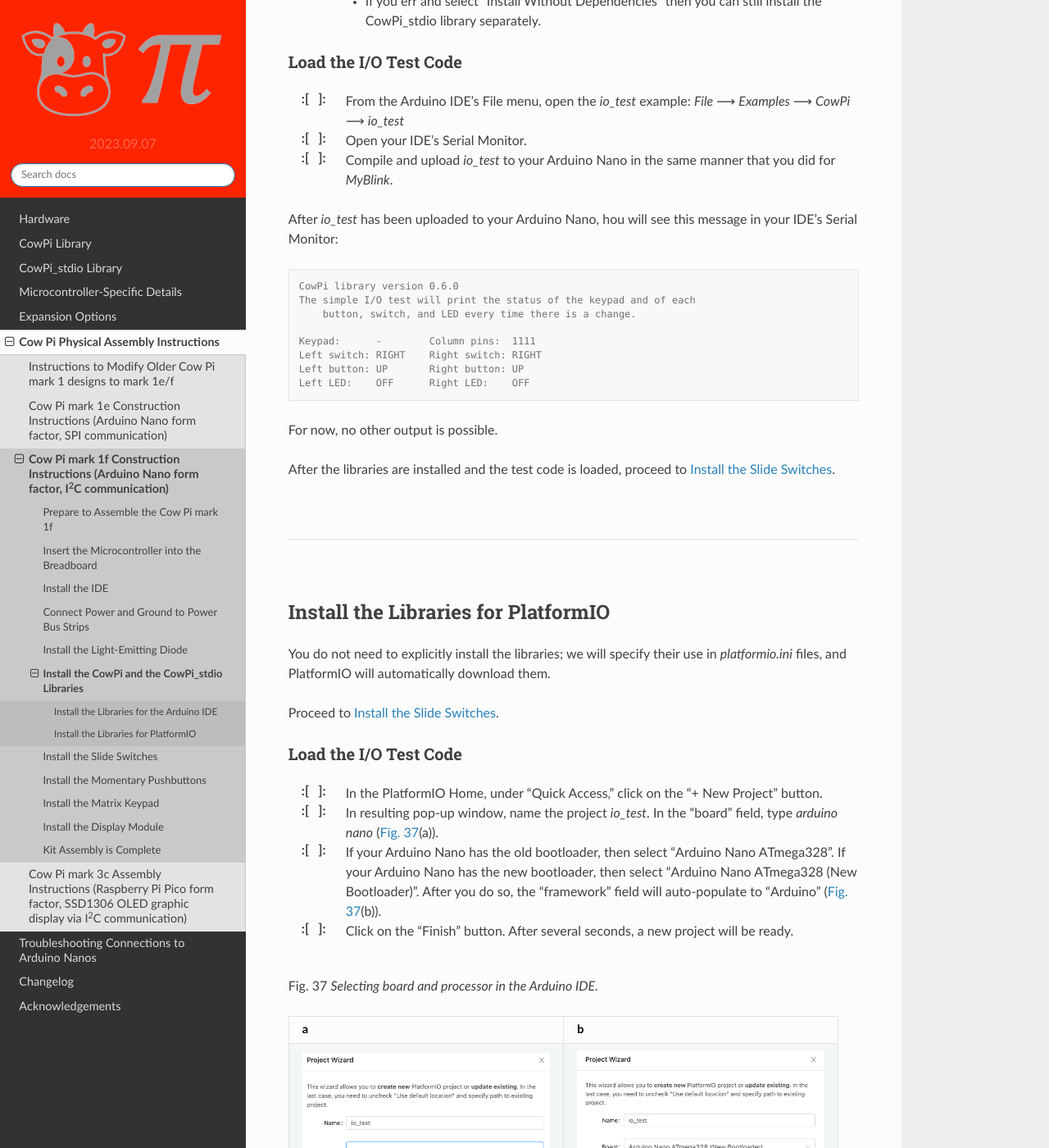
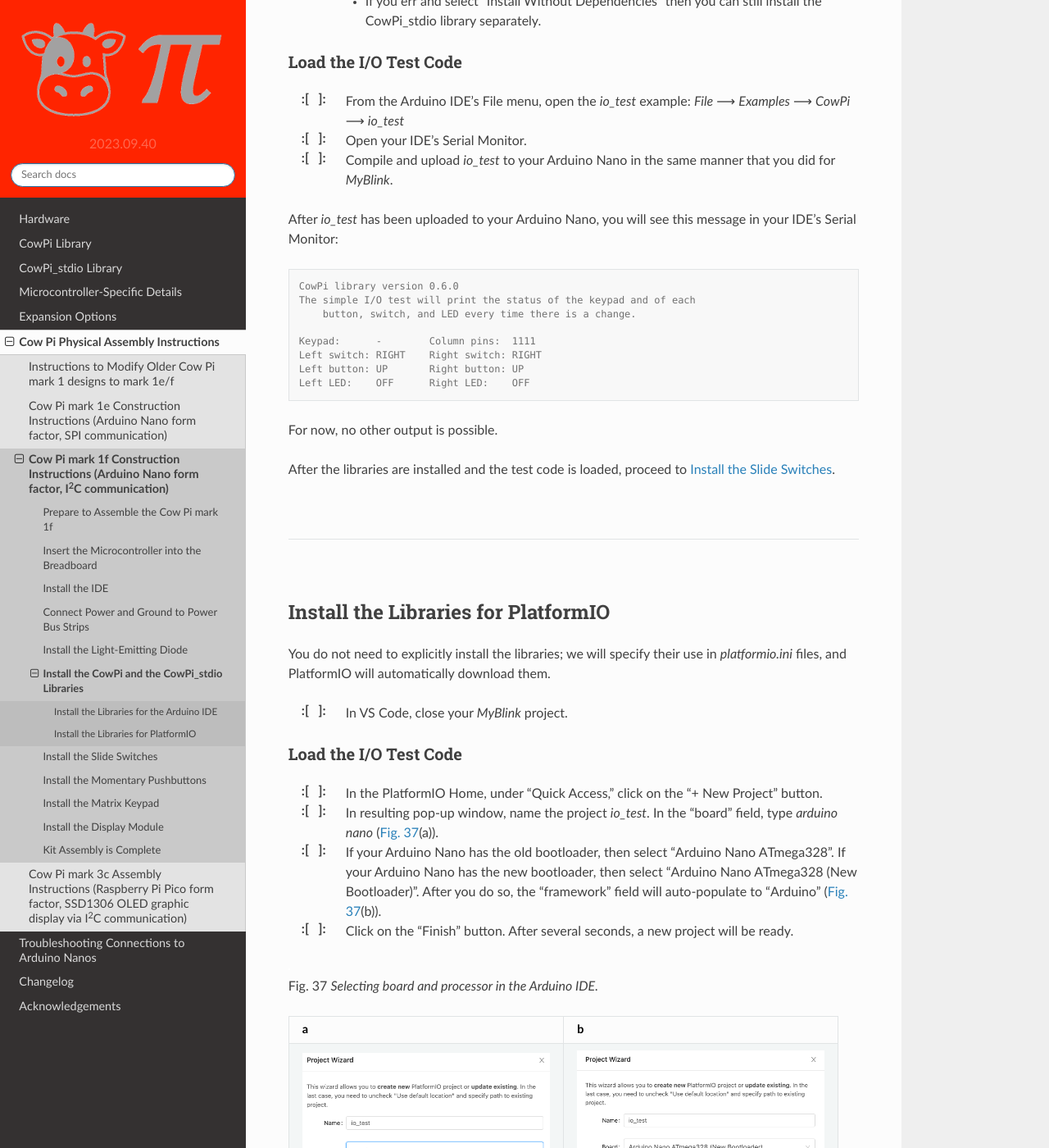
Before and after one commit to DocBohn/CowPi_documentation, a Sphinx documentation site: the page built from docs/source/construction/nano/microcontroller/libraries-mk1f.rst, in a window 1280 px wide and 1400 px high, scrolled down 1266 px. Shown: the whole window at 82% size. Built offline with Sphinx 7.4.7 and the Read the Docs theme 2.0.0, drawn with Linux system fonts in a browser that asks for light colours; formulas are drawn with MathJax 3; some of the changed text lies outside the part shown.

Commit message:
Addresses a creative interpretation of the instructions

```diff
--- a/docs/source/conf.py
+++ b/docs/source/conf.py
@@ -17,7 +17,7 @@ copyright = '2021-2023, Christopher Bohn'
 author = 'Christopher Bohn'
 
 release = '2023.09'
-version = '2023.09.07'
+version = '2023.09.40'
 
 # -- General configuration ---------------------------------------------------
 # https://www.sphinx-doc.org/en/master/usage/configuration.html#general-configuration
--- a/docs/source/construction/nano/inventory/preparation-mk1f.rst
+++ b/docs/source/construction/nano/inventory/preparation-mk1f.rst
@@ -16,7 +16,7 @@ Prepare to Assemble the Cow Pi mark 1f
 
 
 Not included: when you :doc:`../display/i2c`, you will briefly need a Phillips-head screwdriver.
-If you do not have one, I have placed one at the TA desk in the Student Resource Center. [#]_
+If you do not have one, I have placed one at the TA desk in the Student Resource Center. [#]_ [#]_
 
 
 ..  include:: preparation-assembling.rst
@@ -53,3 +53,4 @@ If you do not have one, I have placed one at the TA desk in the Student Resource
 
 
 ..  [#] In the past, screwdrivers that I place at the TA desk have grown feet. Don't be that person.
+..  [#] It looks like the last screwdriver that I placed at the TA desk has walked off, and I have no more cheap screwdrivers to place in the SRC. If you happen to see a screwdriver labeled "CSCE 231 -- if found, return to SRC" then please bring it to the SRC.
--- a/docs/source/construction/nano/microcontroller/io-test-started.rst
+++ b/docs/source/construction/nano/microcontroller/io-test-started.rst
@@ -1,4 +1,4 @@
-After *io_test* has been uploaded to your |developmentBoard|, hou will see this message in your IDE's Serial Monitor:
+After *io_test* has been uploaded to your |developmentBoard|, you will see this message in your IDE's Serial Monitor:
 
 ..  code-block:: console
 
--- a/docs/source/construction/nano/microcontroller/libraries-mk1e.rst
+++ b/docs/source/construction/nano/microcontroller/libraries-mk1e.rst
@@ -61,6 +61,8 @@ Install the Libraries for PlatformIO
 
 You do not need to explicitly install the libraries;
 we will specify their use in *platformio.ini* files, and PlatformIO will automatically download them.
+
+:\:[   ]: In VS Code, close your *MyBlink* project.
 
 Load the I/O Test Code
 ~~~~~~~~~~~~~~~~~~~~~~
--- a/docs/source/construction/nano/microcontroller/libraries-mk1f.rst
+++ b/docs/source/construction/nano/microcontroller/libraries-mk1f.rst
@@ -64,8 +64,7 @@ Install the Libraries for PlatformIO
 You do not need to explicitly install the libraries;
 we will specify their use in *platformio.ini* files, and PlatformIO will automatically download them.
 
-Proceed to :doc:`../direct-io/switches-mk1f`.
-
+:\:[   ]: In VS Code, close your *MyBlink* project.
 
 Load the I/O Test Code
 ~~~~~~~~~~~~~~~~~~~~~~
```
